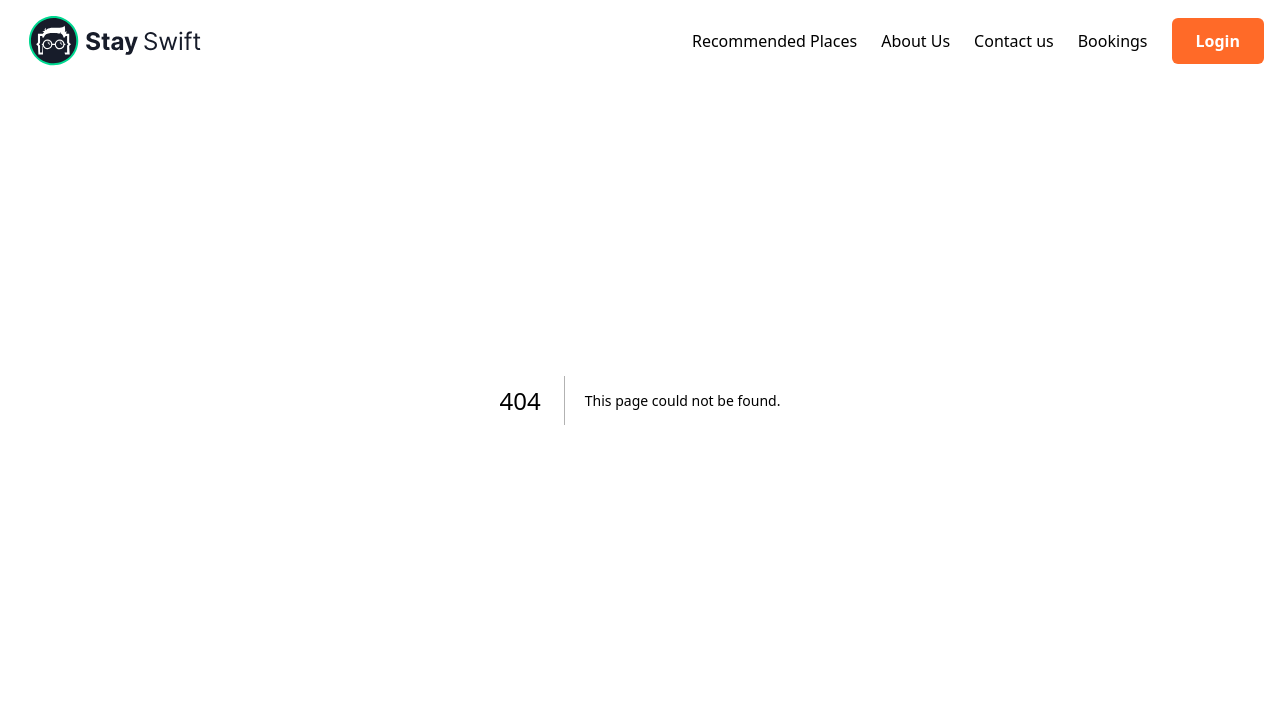
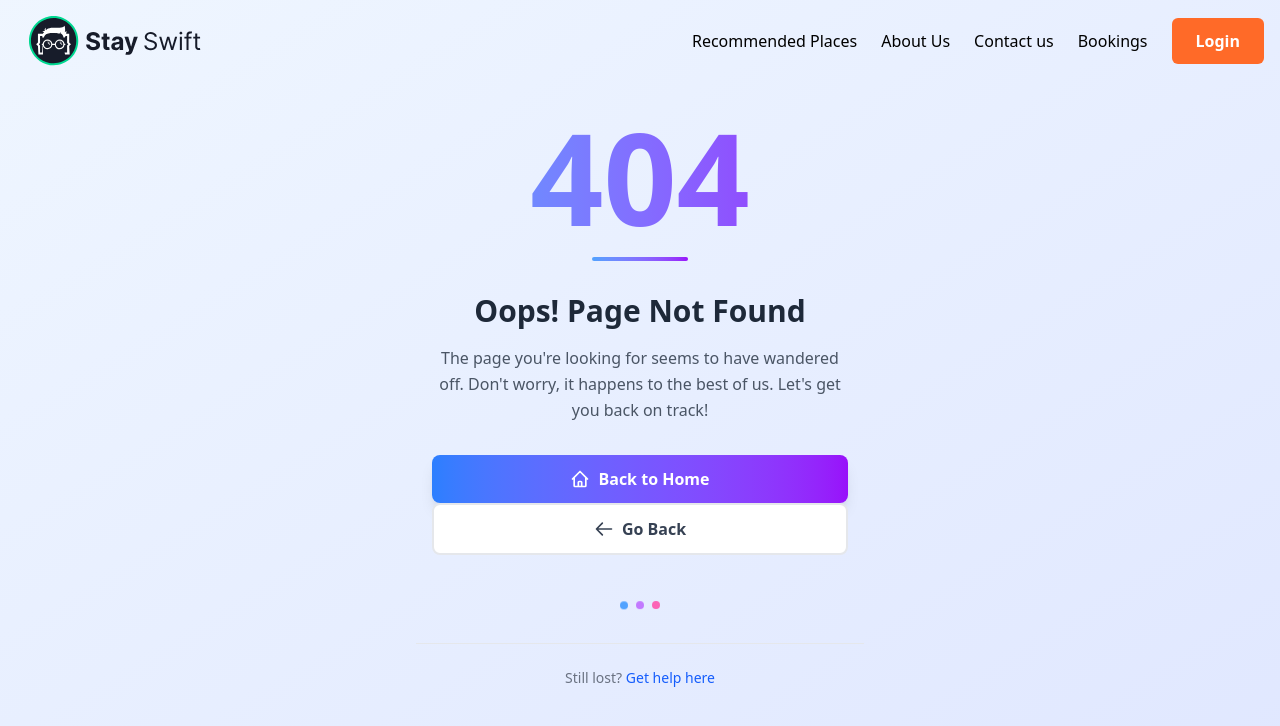
Before and after one commit to maj-jinnah/firstbnb, a Next.js app: page /not-found in a window 1280 px wide. Before the commit this address had no page. Shown: the top 726 px of the page. Built offline with nearby package versions, Linux system fonts and the light colour scheme.

Commit message:
refactor the file and make 404 page

```diff
--- /dev/null
+++ b/app/(auth)/layout.js
@@ -0,0 +1,37 @@
+import Navbar from "@/components/Navbar";
+import { Geist, Geist_Mono } from "next/font/google";
+import { dbConnect } from "@/db/dbConnection";
+import "../globals.css";
+
+const geistSans = Geist({
+  variable: "--font-geist-sans",
+  subsets: ["latin"],
+});
+
+const geistMono = Geist_Mono({
+  variable: "--font-geist-mono",
+  subsets: ["latin"],
+});
+
+export const metadata = {
+  title: "Create Next App",
+  description: "Generated by create next app",
+};
+
+export default async function RootLayout({ children }) {
+
+  await dbConnect();
+
+  return (
+    <html lang="en">
+      <body
+        className={`${geistSans.variable} ${geistMono.variable} antialiased`}
+      >
+        <Navbar login={false} />
+        <main>
+          {children}
+        </main>
+      </body>
+    </html>
+  );
+}
--- a/app/layout.js
+++ b/app/(home)/layout.js
@@ -1,7 +1,7 @@
 import Navbar from "@/components/Navbar";
 import { Geist, Geist_Mono } from "next/font/google";
 import { dbConnect } from "@/db/dbConnection";
-import "./globals.css";
+import "../globals.css"
 
 const geistSans = Geist({
   variable: "--font-geist-sans",
@@ -27,7 +27,7 @@ export default async function RootLayout({ children }) {
       <body
         className={`${geistSans.variable} ${geistMono.variable} antialiased`}
       >
-        <Navbar />
+        <Navbar login={true} />
         <main>
           {children}
         </main>
--- /dev/null
+++ b/app/(home)/not-found/page.js
@@ -0,0 +1,89 @@
+'use client'
+
+import Link from "next/link"
+
+export default function NotFound() {
+  return (
+    <div className="min-h-screen bg-gradient-to-br from-blue-50 to-indigo-100 flex items-center justify-center p-4">
+      <div className="max-w-md w-full text-center space-y-8">
+        {/* 404 Number */}
+        <div className="space-y-4">
+          <div className="text-9xl font-extrabold text-transparent bg-clip-text bg-gradient-to-r from-blue-400 to-purple-600 select-none">
+            404
+          </div>
+          <div className="w-24 h-1 bg-gradient-to-r from-blue-400 to-purple-600 mx-auto rounded-full"></div>
+        </div>
+
+        {/* Icon */}
+        {/* <div className="flex justify-center">
+          <div className="w-24 h-24 bg-white rounded-full flex items-center justify-center shadow-lg border border-gray-100">
+            <svg className="w-12 h-12 text-gray-400" fill="none" stroke="currentColor" viewBox="0 0 24 24">
+              <path
+                strokeLinecap="round"
+                strokeLinejoin="round"
+                strokeWidth={2}
+                d="M21 21l-6-6m2-5a7 7 0 11-14 0 7 7 0 0114 0z"
+              />
+            </svg>
+          </div>
+        </div> */}
+
+        {/* Text Content */}
+        <div className="space-y-4">
+          <h1 className="text-3xl font-bold text-gray-800">Oops! Page Not Found</h1>
+          <p className="text-gray-600 leading-relaxed px-4">
+            The page you&apos;re looking for seems to have wandered off. Don&apos;t worry, it happens to the best of us. Let&apos;s get
+            you back on track!
+          </p>
+        </div>
+
+        {/* Actions */}
+        <div className="space-y-4 px-4">
+          <Link href="/">
+            <button className="w-full bg-gradient-to-r from-blue-500 to-purple-600 hover:from-blue-600 hover:to-purple-700 text-white font-semibold py-3 px-6 rounded-lg shadow-lg transform transition-all duration-200 hover:scale-105 hover:shadow-xl flex items-center justify-center space-x-2">
+              <svg className="w-5 h-5" fill="none" stroke="currentColor" viewBox="0 0 24 24">
+                <path
+                  strokeLinecap="round"
+                  strokeLinejoin="round"
+                  strokeWidth={2}
+                  d="M3 12l2-2m0 0l7-7 7 7M5 10v10a1 1 0 001 1h3m10-11l2 2m-2-2v10a1 1 0 01-1 1h-3m-6 0a1 1 0 001-1v-4a1 1 0 011-1h2a1 1 0 011 1v4a1 1 0 001 1m-6 0h6"
+                />
+              </svg>
+              <span>Back to Home</span>
+            </button>
+          </Link>
+
+          <button
+            className="w-full bg-white hover:bg-gray-50 text-gray-700 font-semibold py-3 px-6 rounded-lg border-2 border-gray-200 hover:border-gray-300 transition-all duration-200 flex items-center justify-center space-x-2"
+            onClick={() => window.history.back()}
+          >
+            <svg className="w-5 h-5" fill="none" stroke="currentColor" viewBox="0 0 24 24">
+              <path strokeLinecap="round" strokeLinejoin="round" strokeWidth={2} d="M10 19l-7-7m0 0l7-7m-7 7h18" />
+            </svg>
+            <span>Go Back</span>
+          </button>
+        </div>
+
+        {/* Decorative Elements */}
+        <div className="flex justify-center space-x-2 pt-4">
+          <div className="w-2 h-2 bg-blue-400 rounded-full animate-bounce"></div>
+          <div className="w-2 h-2 bg-purple-400 rounded-full animate-bounce" style={{ animationDelay: "0.1s" }}></div>
+          <div className="w-2 h-2 bg-pink-400 rounded-full animate-bounce" style={{ animationDelay: "0.2s" }}></div>
+        </div>
+
+        {/* Help Text */}
+        <div className="pt-6 border-t border-gray-200">
+          <p className="text-sm text-gray-500">
+            Still lost?{" "}
+            <Link
+              href="/contact"
+              className="text-blue-600 hover:text-blue-800 hover:underline font-medium transition-colors duration-200"
+            >
+              Get help here
+            </Link>
+          </p>
+        </div>
+      </div>
+    </div>
+  )
+}
--- /dev/null
+++ b/app/not-found.js
@@ -0,0 +1,90 @@
+'use client'
+
+import './globals.css'
+import Link from "next/link"
+
+export default function NotFound() {
+  return (
+    <div className="min-h-screen bg-gradient-to-br from-blue-50 to-indigo-100 flex items-center justify-center p-4">
+      <div className="max-w-md w-full text-center space-y-8">
+        {/* 404 Number */}
+        <div className="space-y-4">
+          <div className="text-9xl font-extrabold text-transparent bg-clip-text bg-gradient-to-r from-blue-400 to-purple-600 select-none">
+            404
+          </div>
+          <div className="w-24 h-1 bg-gradient-to-r from-blue-400 to-purple-600 mx-auto rounded-full"></div>
+        </div>
+
+        {/* Icon */}
+        {/* <div className="flex justify-center">
+          <div className="w-24 h-24 bg-white rounded-full flex items-center justify-center shadow-lg border border-gray-100">
+            <svg className="w-12 h-12 text-gray-400" fill="none" stroke="currentColor" viewBox="0 0 24 24">
+              <path
+                strokeLinecap="round"
+                strokeLinejoin="round"
+                strokeWidth={2}
+                d="M21 21l-6-6m2-5a7 7 0 11-14 0 7 7 0 0114 0z"
+              />
+            </svg>
+          </div>
+        </div> */}
+
+        {/* Text Content */}
+        <div className="space-y-4">
+          <h1 className="text-3xl font-bold text-gray-800">Oops! Page Not Found</h1>
+          <p className="text-gray-600 leading-relaxed px-4">
+            The page you&apos;re looking for seems to have wandered off. Don&apos;t worry, it happens to the best of us. Let&apos;s get
+            you back on track!
+          </p>
+        </div>
+
+        {/* Actions */}
+        <div className="space-y-4 px-4">
+          <Link href="/">
+            <button className="w-full bg-gradient-to-r from-blue-500 to-purple-600 hover:from-blue-600 hover:to-purple-700 text-white font-semibold py-3 px-6 rounded-lg shadow-lg transform transition-all duration-200 hover:scale-105 hover:shadow-xl flex items-center justify-center space-x-2">
+              <svg className="w-5 h-5" fill="none" stroke="currentColor" viewBox="0 0 24 24">
+                <path
+                  strokeLinecap="round"
+                  strokeLinejoin="round"
+                  strokeWidth={2}
+                  d="M3 12l2-2m0 0l7-7 7 7M5 10v10a1 1 0 001 1h3m10-11l2 2m-2-2v10a1 1 0 01-1 1h-3m-6 0a1 1 0 001-1v-4a1 1 0 011-1h2a1 1 0 011 1v4a1 1 0 001 1m-6 0h6"
+                />
+              </svg>
+              <span>Back to Home</span>
+            </button>
+          </Link>
+
+          <button
+            className="w-full bg-white hover:bg-gray-50 text-gray-700 font-semibold py-3 px-6 rounded-lg border-2 border-gray-200 hover:border-gray-300 transition-all duration-200 flex items-center justify-center space-x-2"
+            onClick={() => window.history.back()}
+          >
+            <svg className="w-5 h-5" fill="none" stroke="currentColor" viewBox="0 0 24 24">
+              <path strokeLinecap="round" strokeLinejoin="round" strokeWidth={2} d="M10 19l-7-7m0 0l7-7m-7 7h18" />
+            </svg>
+            <span>Go Back</span>
+          </button>
+        </div>
+
+        {/* Decorative Elements */}
+        <div className="flex justify-center space-x-2 pt-4">
+          <div className="w-2 h-2 bg-blue-400 rounded-full animate-bounce"></div>
+          <div className="w-2 h-2 bg-purple-400 rounded-full animate-bounce" style={{ animationDelay: "0.1s" }}></div>
+          <div className="w-2 h-2 bg-pink-400 rounded-full animate-bounce" style={{ animationDelay: "0.2s" }}></div>
+        </div>
+
+        {/* Help Text */}
+        <div className="pt-6 border-t border-gray-200">
+          <p className="text-sm text-gray-500">
+            Still lost?{" "}
+            <Link
+              href="/contact"
+              className="text-blue-600 hover:text-blue-800 hover:underline font-medium transition-colors duration-200"
+            >
+              Get help here
+            </Link>
+          </p>
+        </div>
+      </div>
+    </div>
+  )
+}
--- a/components/Navbar.jsx
+++ b/components/Navbar.jsx
@@ -1,7 +1,7 @@
 import Image from "next/image";
 import Link from "next/link";
 
-const Navbar = () => {
+const Navbar = ({ login }) => {
     return (
         <nav className="max-w-7xl flex mx-auto justify-between px-4 py-4 absolute top-0 w-full left-0 right-0 z-50">
             <Link href="/">
@@ -14,6 +14,7 @@ const Navbar = () => {
                 />
             </Link>
 
+            {login && (
                 <ul className="hidden md:flex items-center gap-6">
                     <li>
                         <Link href="#">Recommended Places</Link>
@@ -32,11 +33,15 @@ const Navbar = () => {
                     </li>
 
                     <li>
-                    <Link href="/login" className="px-6 py-3 text-white font-bold rounded-md bg-[#FF6A28] ">
+                        <Link
+                            href="/login"
+                            className="px-6 py-3 text-white font-bold rounded-md bg-[#FF6A28] "
+                        >
                             Login
                         </Link>
                     </li>
                 </ul>
+            )}
         </nav>
     );
 };
```
Also changed, not shown: app/(auth)/login/page.js (renamed from app/login/page.js), app/(auth)/register/page.js (renamed from app/register/page.js), app/(home)/bookings/page.js (renamed from app/bookings/page.js), app/(home)/hotels/[id]/page.js (renamed from app/hotels/[id]/page.js), app/(home)/hotels/page.js (renamed from app/hotels/page.js), app/(home)/page.js (renamed from app/page.js). Lines whose indentation alone changed are shown as unchanged.
